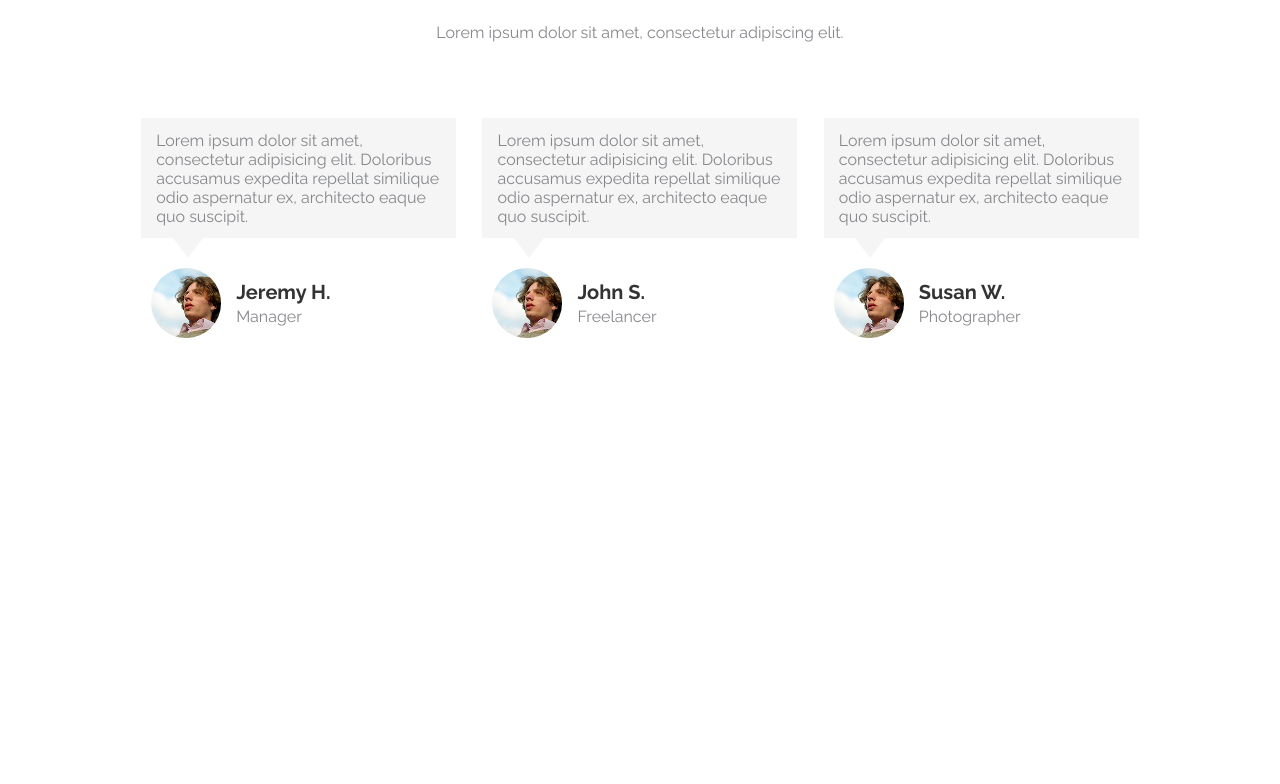
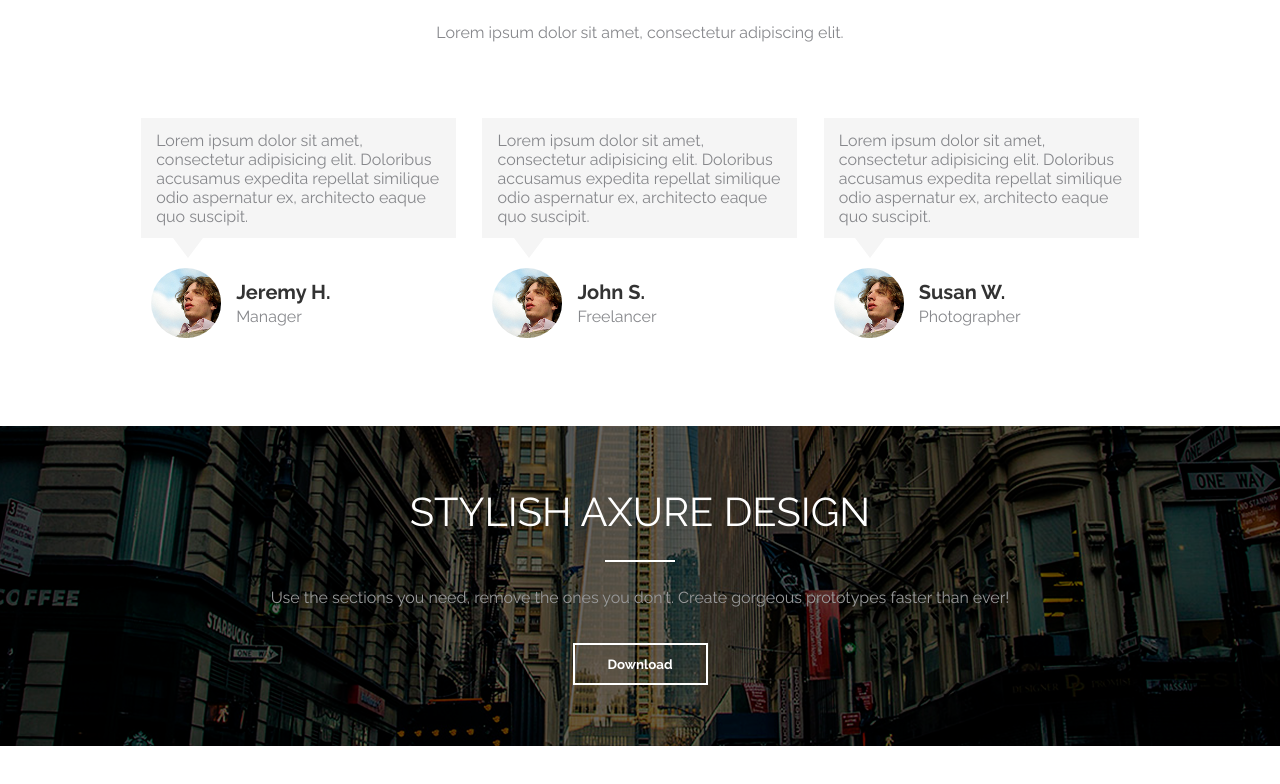
Before and after one commit to danieru0/axit, a website: page index.html in a window 1280 px wide. Shown: the part 4990-5774 px from the top of the page. Before the commit the page ends 5416 px from the top, so only its background shows below. Drawn offline with Linux system fonts and the light colour scheme.

Commit message:
added section custom

```diff
--- a/index.html
+++ b/index.html
@@ -244,6 +244,14 @@
             </div>
         </div>
     </section>
+    <section class="custom">
+        <h3>Stylish axure design</h3>
+        <p>Use the sections you need, remove the ones you don't.  Create gorgeous prototypes faster than ever!</p>
+        <button>Download</button>
+    </section>
+    <section class="contact">
+
+    </section>
 <script src="js/main.js"></script>
 </body>
 </html>
--- a/scss/style.scss
+++ b/scss/style.scss
@@ -966,3 +966,67 @@ body {
         }
     }
 }
+
+//--------CUSTOM SECTION----------
+
+.custom {
+    width: 100%;
+    height: 320px;
+    background-image: url("imgs/custom-section-bg.png");
+    background-size: cover;
+    background-position: center;
+    display: flex;
+    justify-content: center;
+    align-items: center;
+    flex-direction: column;
+    text-align: center;
+    h3 {
+        color: #ffffff;
+        margin: 0;
+        font-family: Raleway;
+        font-size: 40px;
+        text-transform: uppercase;
+        font-weight: 400;
+        margin-bottom: 10px;
+        &::after {
+            content: "";
+            width: 70px;
+            height: 2px;
+            display: block;
+            background-color: #ffffff;
+            margin-left: auto;
+            margin-right: auto;
+            margin-top: 25px;
+        }
+    }
+    p {
+        font-family: Raleway;
+        color: #9a9b9c;
+    }
+    button {
+        @include button(transparent);
+        border: 2px solid #ffffff;
+        margin-top: 20px;
+        &:hover {
+            background-color: #ffffff;
+            color: #000000;
+        }
+        &:focus {
+            background-color: #ffffff;
+            color: #000000;
+        }
+    }
+}
+
+@media (max-width: 756px) {
+    .custom {
+        height: 400px;
+    }
+}
+
+//--------SECTION CONTACT-------------
+
+.contact {
+    width: 100%;
+    height: 612px;
+}
```
Also changed, not shown: style.css.
